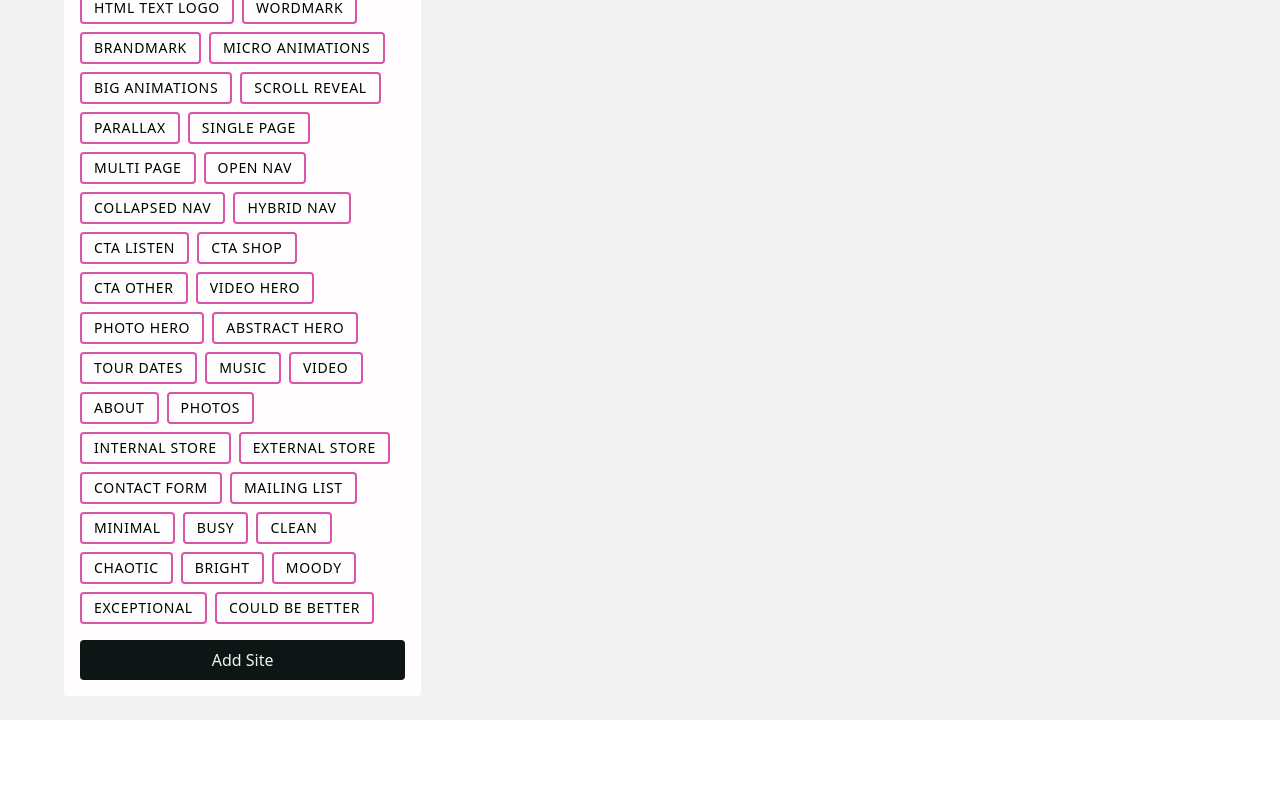
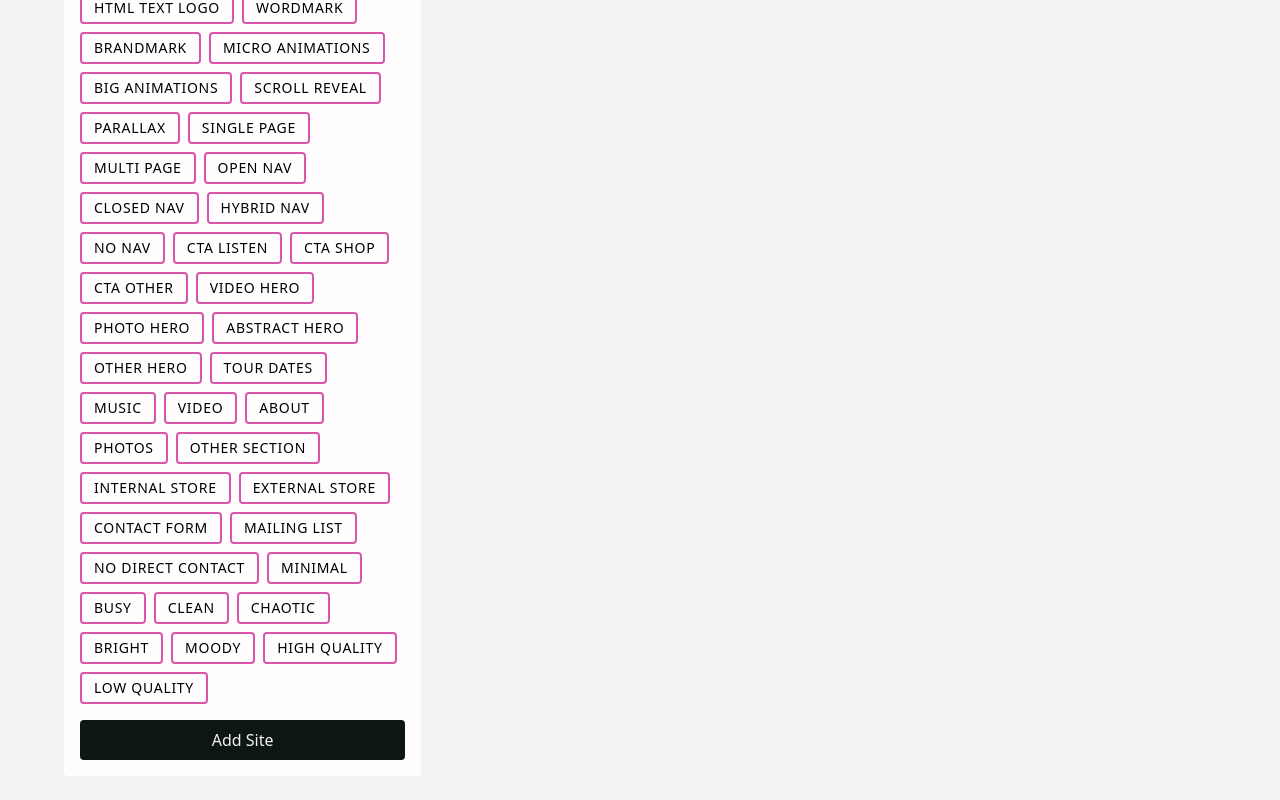
Before and after one commit to jxhnkndl/site-ref-db, a React (Vite) app in the folder client/: page / in a window 1280 px wide. Shown: the part 493-1293 px from the top of the page. Before the commit the page ends 1213 px from the top, so only its background shows below. Built offline with nearby package versions, Linux system fonts and the light colour scheme.

Commit message:
remove dupliate keyword entries

```diff
--- a/client/src/keywords.js
+++ b/client/src/keywords.js
@@ -21,30 +21,34 @@ export const keywords = [
   { keyword: 'Parallax', name: 'animations-parallax'},
   { keyword: 'Single Page', name: 'pages-spa'},
   { keyword: 'Multi Page', name: 'pages-mpa'},
-  { keyword: 'Open Nav', name: 'open-nav'},
-  { keyword: 'Collapsed Nav', name: 'collapsed-nav'},
-  { keyword: 'Hybrid Nav', name: 'hybrid-nav'},
+  { keyword: 'Open Nav', name: 'nav-open'},
+  { keyword: 'Closed Nav', name: 'nav-closed'},
+  { keyword: 'Hybrid Nav', name: 'nav-hybrid'},
+  { keyword: 'No Nav', name: 'nav-none'},
   { keyword: 'CTA Listen', name: 'cta-listen'},
   { keyword: 'CTA Shop', name: 'cta-shop'},
   { keyword: 'CTA Other', name: 'cta-other'},
   { keyword: 'Video Hero', name: 'hero-video'},
   { keyword: 'Photo Hero', name: 'hero-photo'},
   { keyword: 'Abstract Hero', name: 'hero-abstract'},
-  { keyword: 'Tour Dates', name: 'hero-abstract'},
-  { keyword: 'Music', name: 'hero-abstract'},
-  { keyword: 'Video', name: 'hero-abstract'},
-  { keyword: 'About', name: 'hero-abstract'},
-  { keyword: 'Photos', name: 'hero-abstract'},
+  { keyword: 'Other Hero', name: 'hero-other'},
+  { keyword: 'Tour Dates', name: 'section-tour'},
+  { keyword: 'Music', name: 'section-music'},
+  { keyword: 'Video', name: 'section-video'},
+  { keyword: 'About', name: 'section-about'},
+  { keyword: 'Photos', name: 'section-photos'},
+  { keyword: 'Other Section', name: 'section-other'},
   { keyword: 'Internal Store', name: 'store-internal'},
   { keyword: 'External Store', name: 'store-external'},
   { keyword: 'Contact Form', name: 'contact-form'},
   { keyword: 'Mailing List', name: 'mailing-list'},
+  { keyword: 'No Direct Contact', name: 'contact-missing'},
   { keyword: 'Minimal', name: 'style-minimal'},
   { keyword: 'Busy', name: 'style-busy'},
   { keyword: 'Clean', name: 'style-clean'},
   { keyword: 'Chaotic', name: 'style-chaotic'},
   { keyword: 'Bright', name: 'style-bright'},
   { keyword: 'Moody', name: 'style-moody'},
-  { keyword: 'Exceptional', name: 'exceptional'},
-  { keyword: 'Could Be Better', name: 'could-be-better'},
+  { keyword: 'High Quality', name: 'quality-high'},
+  { keyword: 'Low Quality', name: 'quality-low'},
 ]
```
